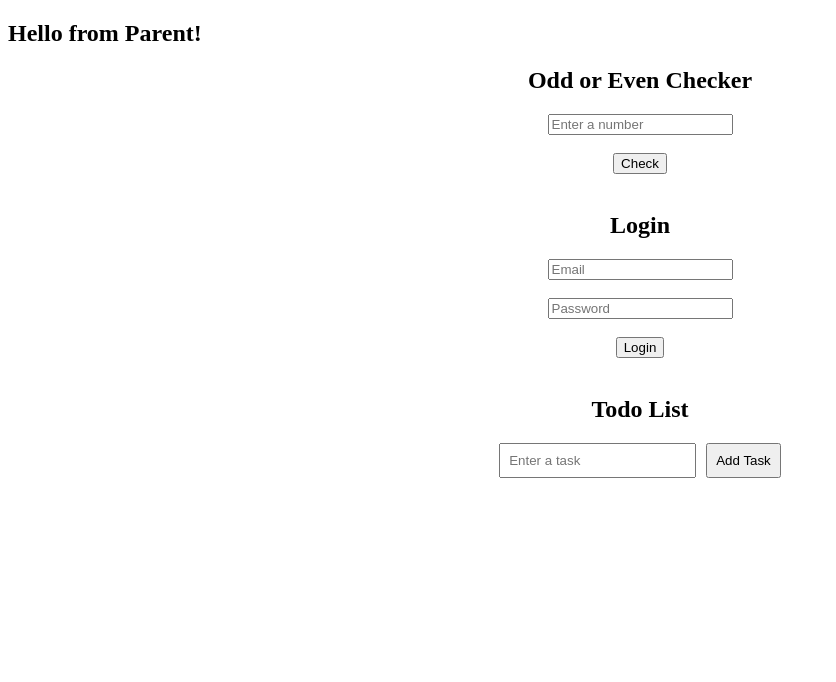
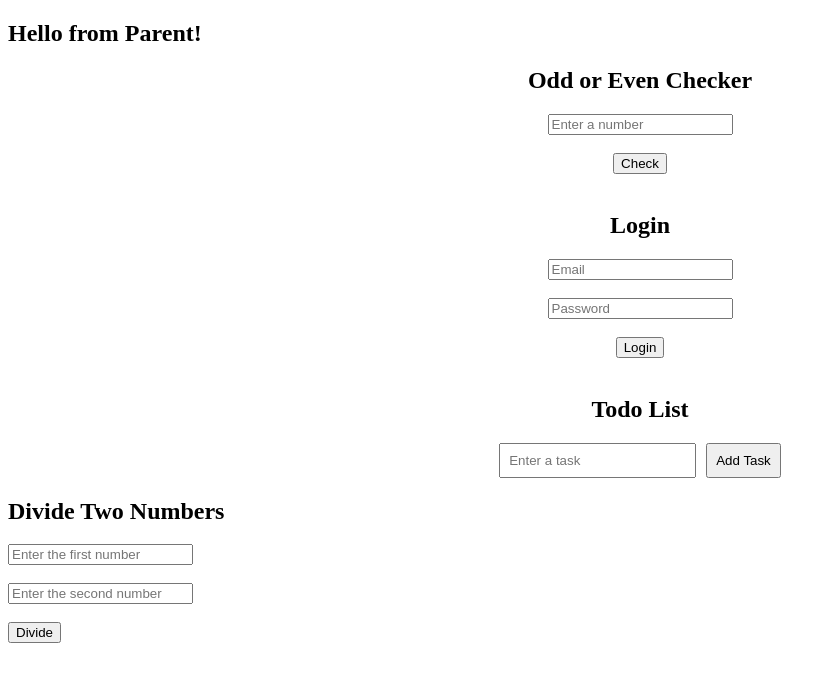
Before and after one commit to 12nagrajhm/React-Js-Handon, a React (Vite) app in the folder my-react-app/: page / in a window 1280 px wide. Shown: the top 682 px of the page, without its empty margins (0-836 px from the left). Built offline with nearby package versions, Linux system fonts and the light colour scheme.

Commit message:
Divide two numbers

```diff
--- a/my-react-app/src/App.jsx
+++ b/my-react-app/src/App.jsx
@@ -9,6 +9,7 @@ import ParentComponent from "./components/ParentComponent";
 import OddEvenCheck from "./components/OddEvenCheck";
 import LoginForm from "./components/LoginForm";
 import TodoApp from "./components/TodoApp";
+import DivideTwoNumbers from "./components/DivideTwoNumbers";
 const App = () => {
   return (
     <div>
@@ -23,6 +24,7 @@ const App = () => {
       <OddEvenCheck />
       <LoginForm />
       <TodoApp />
+      <DivideTwoNumbers/>
     </div>
   );
 };
--- /dev/null
+++ b/my-react-app/src/components/DivideTwoNumbers.jsx
@@ -0,0 +1,52 @@
+import { useState } from "react";
+
+function DivideTwoNumbers() {
+  const [num1, setNum1] = useState("");
+  const [num2, setNum2] = useState("");
+  const [result, setResult] = useState(null);
+
+  const handleDivide = () => {
+    const number1 = Number(num1);
+    const number2 = Number(num2);
+
+    if (isNaN(number1) || isNaN(number2)) {
+      setResult("Invalid Input");
+      return;
+    }
+
+    if (number2 === 0) {
+      setResult("Cannot divide by zero");
+      return;
+    }
+
+    setResult(number1 / number2);
+  };
+
+  return (
+    <div>
+      <h2>Divide Two Numbers</h2>
+      <input
+        type="number"
+        placeholder="Enter the first number"
+        value={num1}
+        onChange={(e) => setNum1(e.target.value)}
+      />
+      <br />
+      <br />
+      <input
+        type="number"
+        placeholder="Enter the second number"
+        value={num2}
+        onChange={(e) => setNum2(e.target.value)}
+      />
+      <br />
+      <br />
+      <button onClick={handleDivide}>Divide</button>
+      <br />
+      <br />
+      {result !== null && <h3>Result: {result}</h3>}
+    </div>
+  );
+}
+
+export default DivideTwoNumbers;
```
